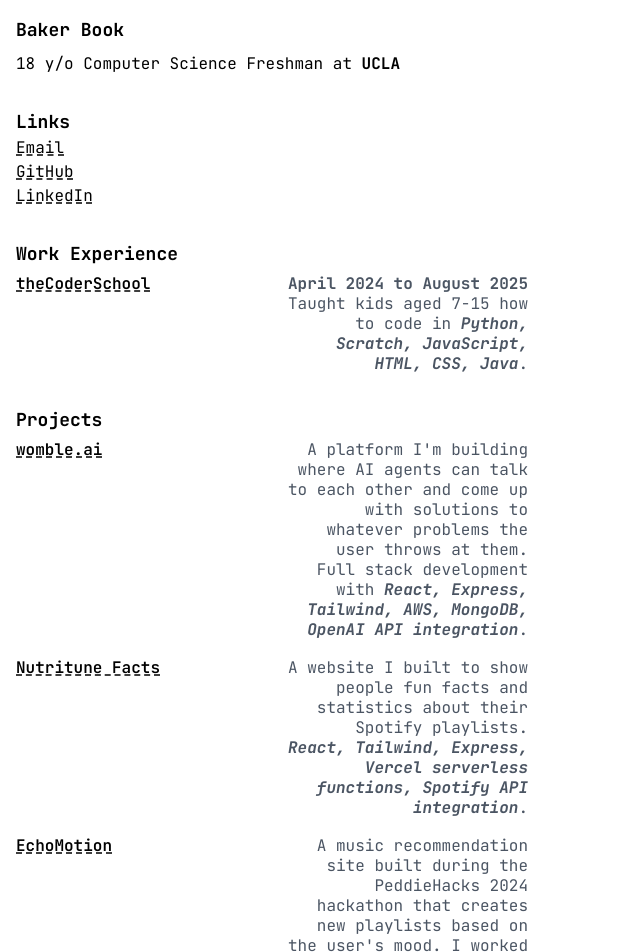
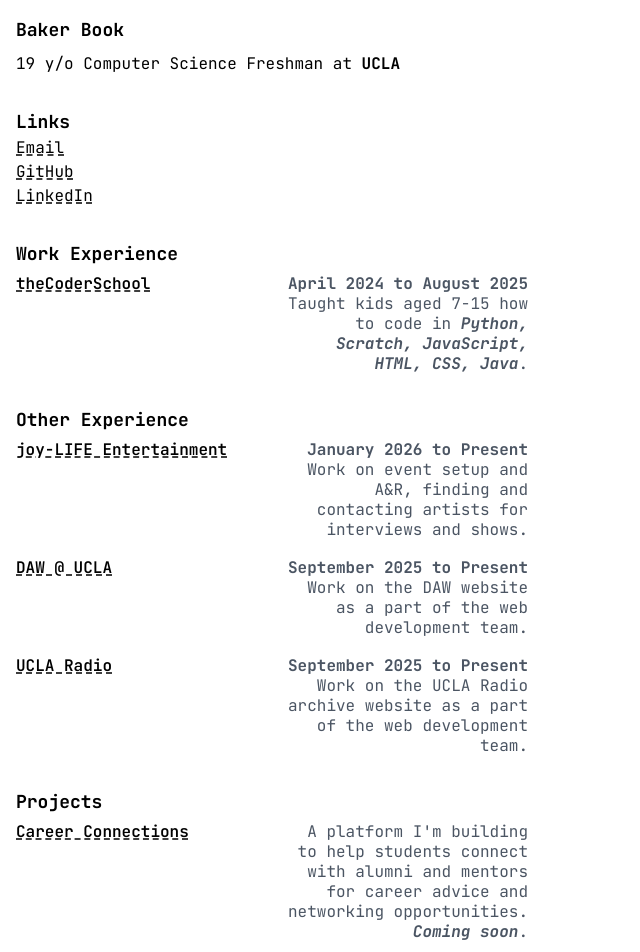
Before and after one commit to bakerbook/portfolio, a React (Vite) app: page / in a window 1280 px wide. Shown: the top 952 px of the page, without its empty margins (0-640 px from the left). Built offline with nearby package versions, Linux system fonts and the light colour scheme; no server answers.

Commit message:
Add Other Experience section

```diff
--- /dev/null
+++ b/src/components/OtherExperience.tsx
@@ -0,0 +1,64 @@
+import React from "react"
+
+function OtherExperience() {
+    return (
+        <div className="mb-8 max-w-full md:max-w-[40vw] space-y-1">
+                <p className="font-bold text-lg">Other Experience</p>
+                <div className="flex flex-col space-y-4">
+                    <div className="flex flex-col md:flex-row md:justify-between items-start md:items-baseline gap-2 md:gap-0">
+                        <div className="flex-1">
+                            <a
+                                href="https://www.joylifentertainment.com"
+                                className="text-base font-semibold underline decoration-dashed cursor-pointer"
+                                target="_blank"
+                                rel="noopener noreferrer"
+                            >
+                                joy-LIFE Entertainment
+                            </a>
+                        </div>
+                        <div className="flex-1 text-base text-gray-600 leading-tight mt-1 md:mt-0 md:text-right md:ml-4">
+                            <span className="font-bold">January 2026 to Present</span>
+                            <br></br>
+                            Work on event setup and A&R, finding and contacting artists for interviews and shows.
+                        </div>
+                    </div>
+                    <div className="flex flex-col md:flex-row md:justify-between items-start md:items-baseline gap-2 md:gap-0">
+                        <div className="flex-1">
+                            <a
+                                href="https://daw.digital"
+                                className="text-base font-semibold underline decoration-dashed cursor-pointer"
+                                target="_blank"
+                                rel="noopener noreferrer"
+                            >
+                                DAW @ UCLA
+                            </a>
+                        </div>
+                        <div className="flex-1 text-base text-gray-600 leading-tight mt-1 md:mt-0 md:text-right md:ml-4">
+                            <span className="font-bold">September 2025 to Present</span>
+                            <br></br>
+                            Work on the DAW website as a part of the web development team.
+                        </div>
+                    </div>
+                    <div className="flex flex-col md:flex-row md:justify-between items-start md:items-baseline gap-2 md:gap-0">
+                        <div className="flex-1">
+                            <a
+                                href="https://uclaradio.com "
+                                className="text-base font-semibold underline decoration-dashed cursor-pointer"
+                                target="_blank"
+                                rel="noopener noreferrer"
+                            >
+                                UCLA Radio
+                            </a>
+                        </div>
+                        <div className="flex-1 text-base text-gray-600 leading-tight mt-1 md:mt-0 md:text-right md:ml-4">
+                            <span className="font-bold">September 2025 to Present</span>
+                            <br></br>
+                            Work on the UCLA Radio archive website as a part of the web development team.
+                        </div>
+                    </div>
+                </div>
+            </div>
+    )
+}
+
+export default OtherExperience
--- a/src/components/Projects.tsx
+++ b/src/components/Projects.tsx
@@ -5,6 +5,21 @@
         <div className="mb-8 max-w-full md:max-w-[40vw] space-y-1">
         <p className="font-bold text-lg">Projects</p>
         <div className="flex flex-col space-y-4">
+            <div className="flex flex-col md:flex-row md:justify-between items-start md:items-baseline gap-2 md:gap-0">
+                <div className="flex-1">
+                    <a
+                        title="coming soon.."
+                        className="text-base font-semibold underline decoration-dashed cursor-not-allowed"
+                        target="_blank"
+                        referrerPolicy="origin"
+                    >
+                        Career Connections
+                    </a>
+                </div>
+                <div className="flex-1 text-base text-gray-600 leading-tight mt-1 md:mt-0 md:text-right md:ml-4">
+                    A platform I'm building to help students connect with alumni and mentors for career advice and networking opportunities.<br></br><span className="italic font-bold">Coming soon</span>.
+                </div>
+            </div>
             <div className="flex flex-col md:flex-row md:justify-between items-start md:items-baseline gap-2 md:gap-0">
                 <div className="flex-1">
                     <a
@@ -17,7 +32,7 @@
                     </a>
                 </div>
                 <div className="flex-1 text-base text-gray-600 leading-tight mt-1 md:mt-0 md:text-right md:ml-4">
-                    A platform I'm building where AI agents can talk to each other and come up with solutions to whatever problems the user throws at them.<br></br>Full stack development with <span className="italic font-bold">React, Express, Tailwind, AWS, MongoDB, OpenAI API integration</span>.
+                    A platform I built where AI agents can talk to each other and come up with solutions to whatever problems the user throws at them.<br></br>Full stack development with <span className="italic font-bold">React, Express, Tailwind, AWS, MongoDB, OpenAI API integration</span>.
                 </div>
             </div>
             <div className="flex flex-col md:flex-row md:justify-between items-start md:items-baseline gap-2 md:gap-0">
--- a/src/pages/Home.tsx
+++ b/src/pages/Home.tsx
@@ -4,6 +4,7 @@
 
 import WorkExperience from "../components/WorkExperience"
 import Projects from "../components/Projects"
+import OtherExperience from "../components/OtherExperience"
 
 function Home() {
     return (
@@ -11,7 +12,7 @@
             <div className="mb-8">
                 <p className="mb-2 font-bold text-lg">Baker Book</p>
                 <p>
-                    18 y/o Computer Science Freshman at <span className="font-bold">UCLA</span>
+                    19 y/o Computer Science Freshman at <span className="font-bold">UCLA</span>
                 </p>
             </div>
             <div className="mb-8">
@@ -44,6 +45,7 @@
                 </div>
             </div>
             <WorkExperience />
+            <OtherExperience />
             <Projects />
             <div className="mt-auto mb-8">
                 <SpotifyPlayer />
```
